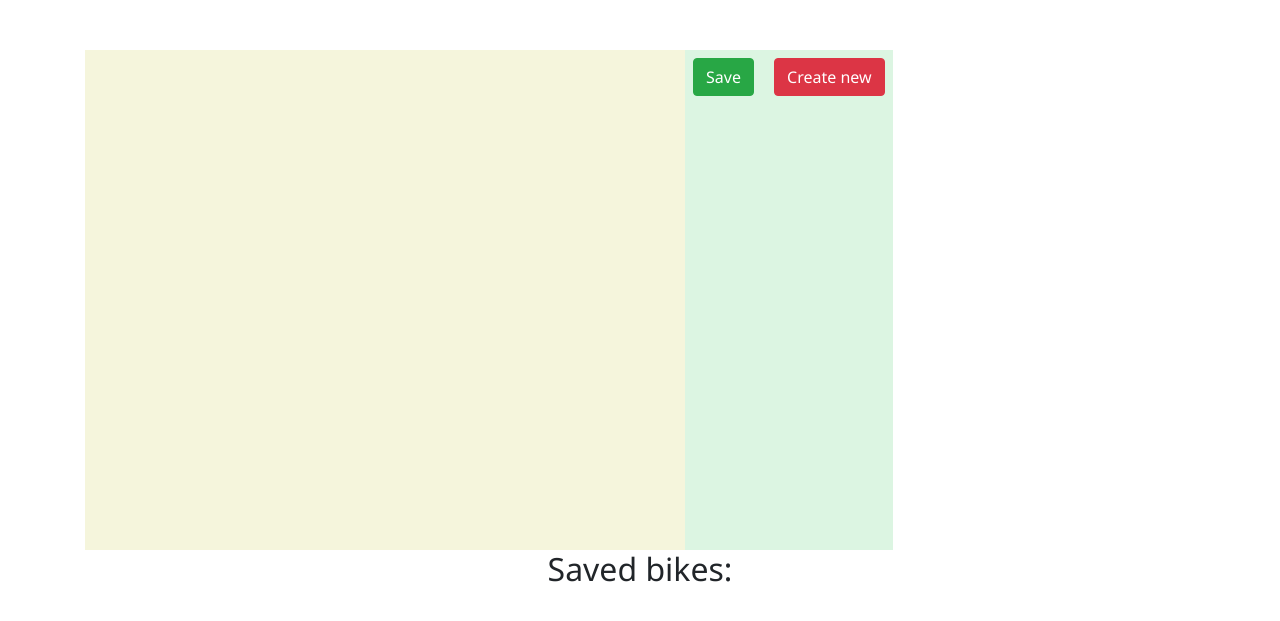
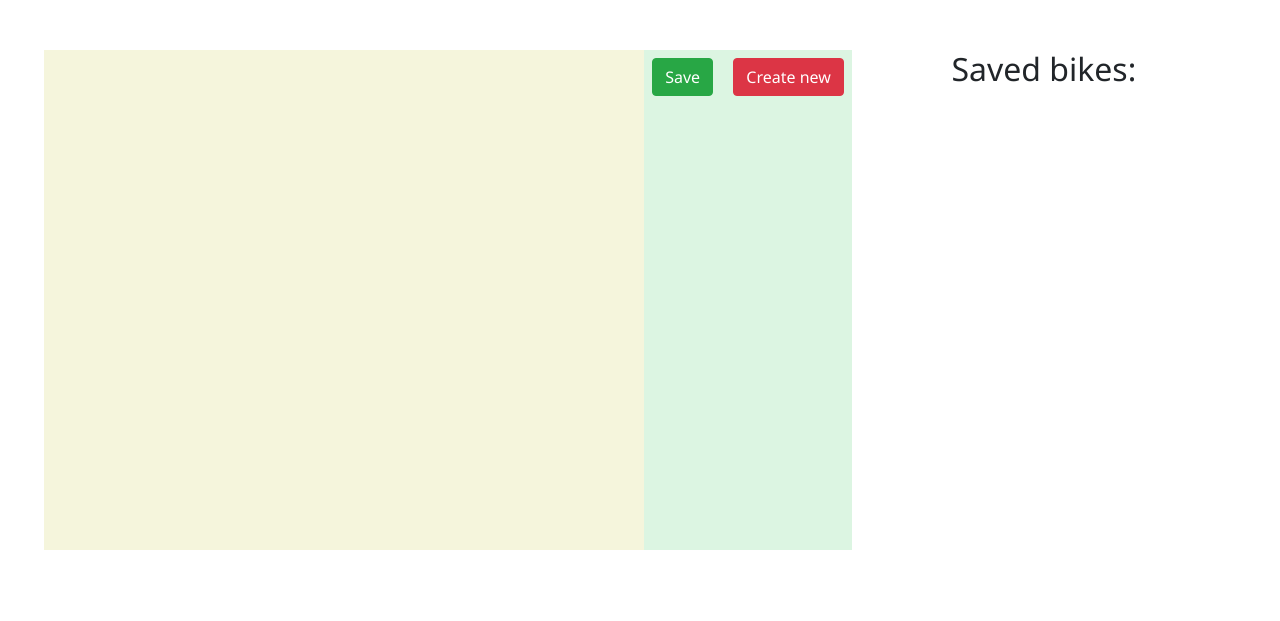
Before and after one commit to Eteckq/PimpMyBicycle, a PHP site: template view/user/pages/editor.php in a window 1280 px wide. Shown: the part 106-727 px from the top of the page. Run offline with PHP 8.4, Linux system fonts and the light colour scheme; the template is opened without the code that fills it, so the values that code supplies are empty; some libraries are stand-ins or nearby versions.

Commit message:
display saved projects

```diff
--- a/view/user/pages/editor.php
+++ b/view/user/pages/editor.php
@@ -11,8 +11,17 @@
     }
 
     #editor {
+      display: flex;
+      justify-content: center;
       margin: auto;
       margin-top: 50px;
+    }
+
+    .container {
+      position: relative;
+      margin: 0;
+      width: 30%;
+      max-width: 40%;
     }
 
     .selectZone {
@@ -46,7 +55,7 @@
 </style>
 
 
-<div id="editor" class="container row">
+<div id="editor">
     <!-- Va contenir l'éditeur (sans tous les menus, juste l'affichage) -->
     <div class="" id="view" style="background-color: beige;">
 
@@ -83,8 +92,7 @@
         </div>
     </div>
 
-</div>
-
+    <!-- Pour sélectionner les anciens projets avec preview -->
     <div class="container" id="userBuilds">
         <h2>Saved bikes:</h2>
         <?php foreach($userBikes as $bike){ ?>
@@ -97,6 +105,10 @@
         <?php } ?>
     </div>
 
+</div>
+
+
+
 
 
 <script src="/include/js/editor.js"></script>
```
Lines whose indentation alone changed are shown as unchanged.
